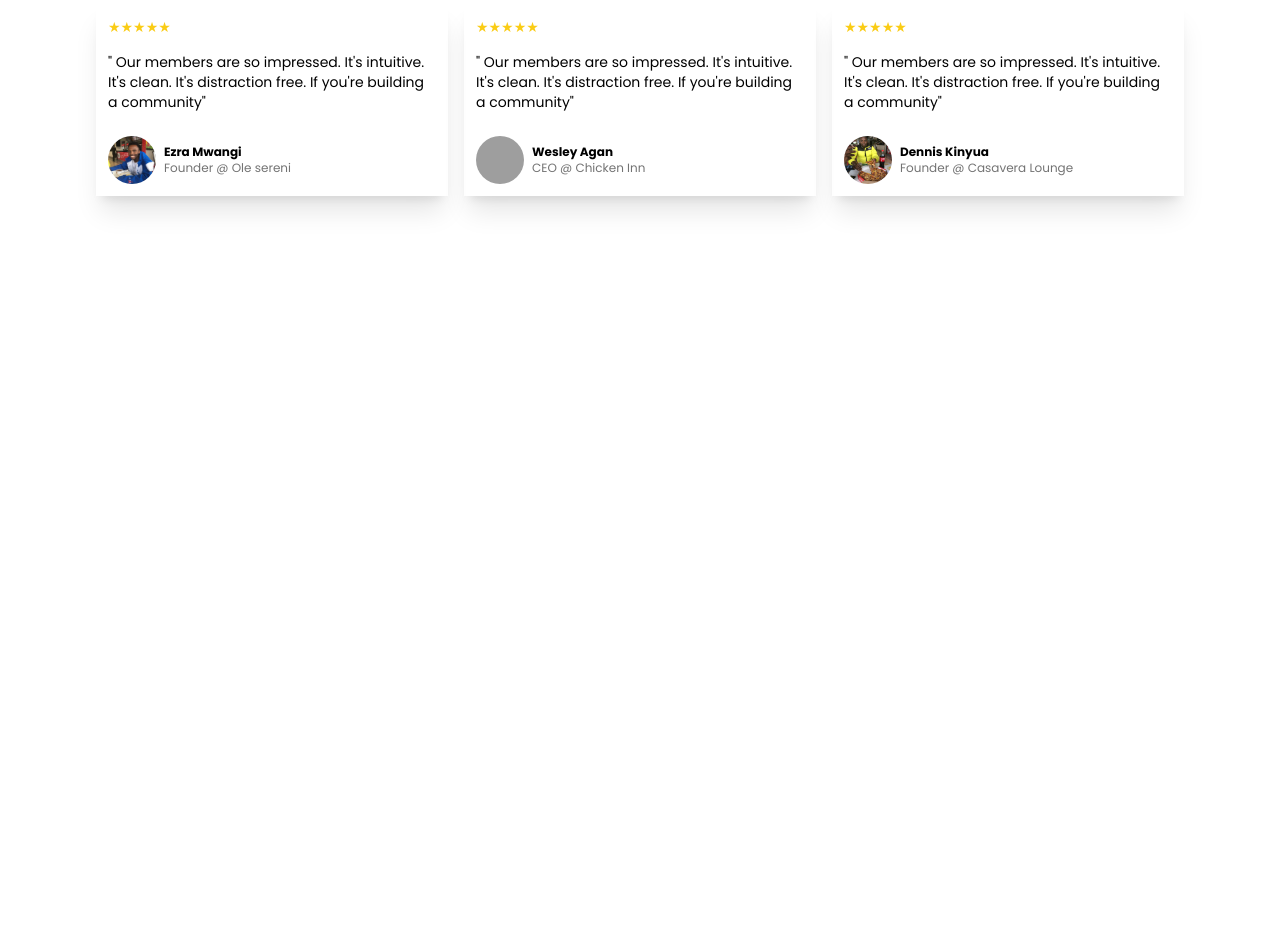
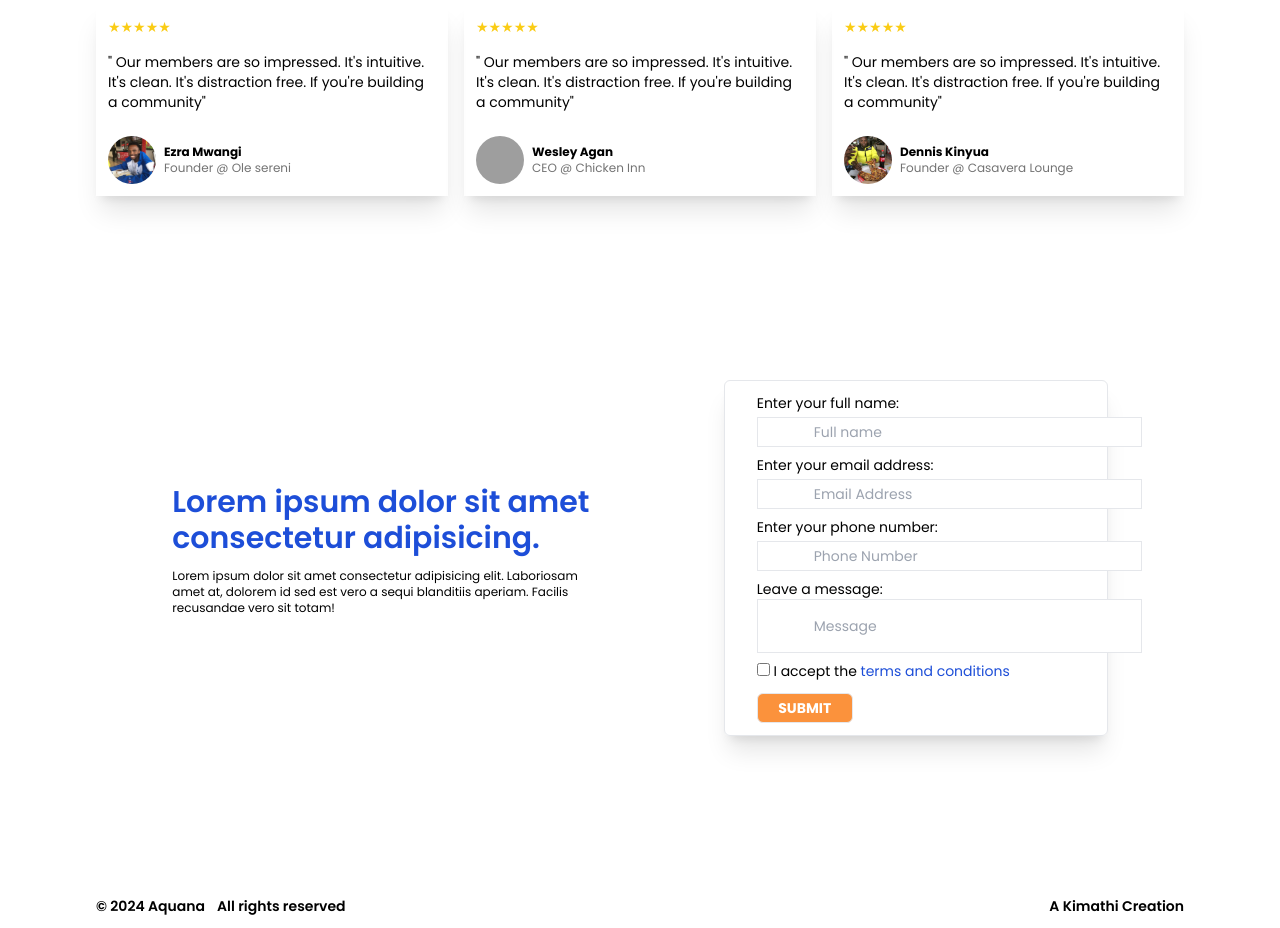
Before and after one commit to Kimathi19/Aquana-design, a website: page index.html in a window 1280 px wide. Shown: the part 2518-3446 px from the top of the page. Before the commit the page ends 2874 px from the top, so only its background shows below. Drawn offline with nearby package versions, Linux system fonts and the light colour scheme; grey boxes are pictures that could not be loaded; a web font is replaced by a local one.

Commit message:
Footer updates

```diff
--- a/index.html
+++ b/index.html
@@ -292,6 +292,46 @@
       </div>
       <div class="arrows"></div>
     </div>
+    <!-- Form part-->
+    <div class=" px-24 mb-40 mt-20 h-full flex w-full justify-evenly gap-10">
+      <!-- left part of form -->
+      <div class="words w-[40%] mt-32 mb-8">
+        <p class="text-blue-700 font-semibold text-3xl mb-3 ">Lorem ipsum dolor sit amet consectetur adipisicing.</p>
+        <p class="text-xs">Lorem ipsum dolor sit amet consectetur adipisicing elit. Laboriosam amet at, dolorem id sed est vero a sequi blanditiis aperiam. Facilis recusandae vero sit totam!</p>
+      </div>
+      <div class="form ">
+        <form action="" method="post" class=" border px-8 shadow-xl bg-card rounded-md mt-6 w-96">
+          <fieldset class="flex flex-col">
+            <label class="mt-3 mb-2" for="full-name">Enter your full name: <br>
+              <input class="border mt-1 px-14 py-1" type="text" name="full-name" id="name" placeholder="Full name">
+            </label>
+            <label class="mb-2" for="email">Enter your email address: <br>
+              <input class="border  mt-1 px-14 py-1" type="email" name="email" id="email" placeholder="Email Address">
+            </label>
+            <label class="mb-2" for="number">Enter your phone number: <br>
+              <input class="border  mt-1 px-14 py-1" type="number" name="telephone" id="phone" placeholder="Phone Number">
+            </label>
+            <label class="mb-2" for="message">Leave a message: <br>
+              <input class="border px-14 py-4" type="text" name="message" id="message" placeholder="Message">
+            </label>
+            <label for="terms-and-conditions">
+              <input class="inline" id="terms-and-conditions" type="checkbox" required name="terms-and-conditions" /> I accept the <a class="text-blue-700 " href="#">terms and conditions</a>
+            </label>
+           <button class="border mt-3 mb-3 w-24 px-4 py-1 rounded-md bg-orange-400 text-white font-bold " type="button">SUBMIT</button>
+          </fieldset>
+        </form>
+      </div>
+    </div>
+    <!-- Footer -->
+    <div class="footer px-24  flex justify-between mb-3">
+      <div class="copyright flex gap-3 ">
+        <p class="text-sm font-semibold">&copy; 2024 Aquana</p>
+        <p class="text-sm font-semibold">All rights reserved</p>
+      </div>
+      <div class="creation">
+        <p class="text-sm font-semibold">A Kimathi Creation</p>
+      </div>
+    </div>
 
     <script src="https://unpkg.com/aos@next/dist/aos.js"></script>
     <script>
```
